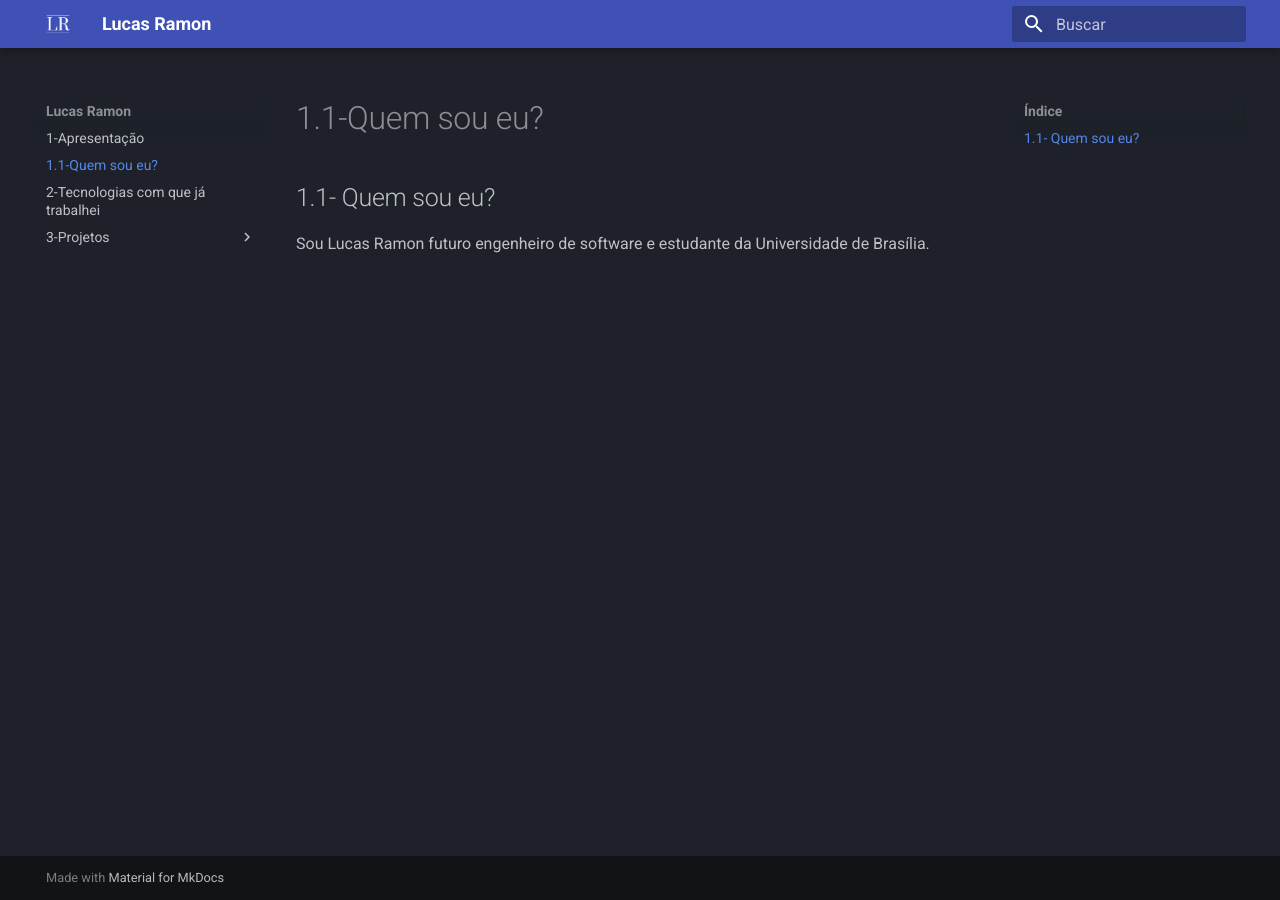
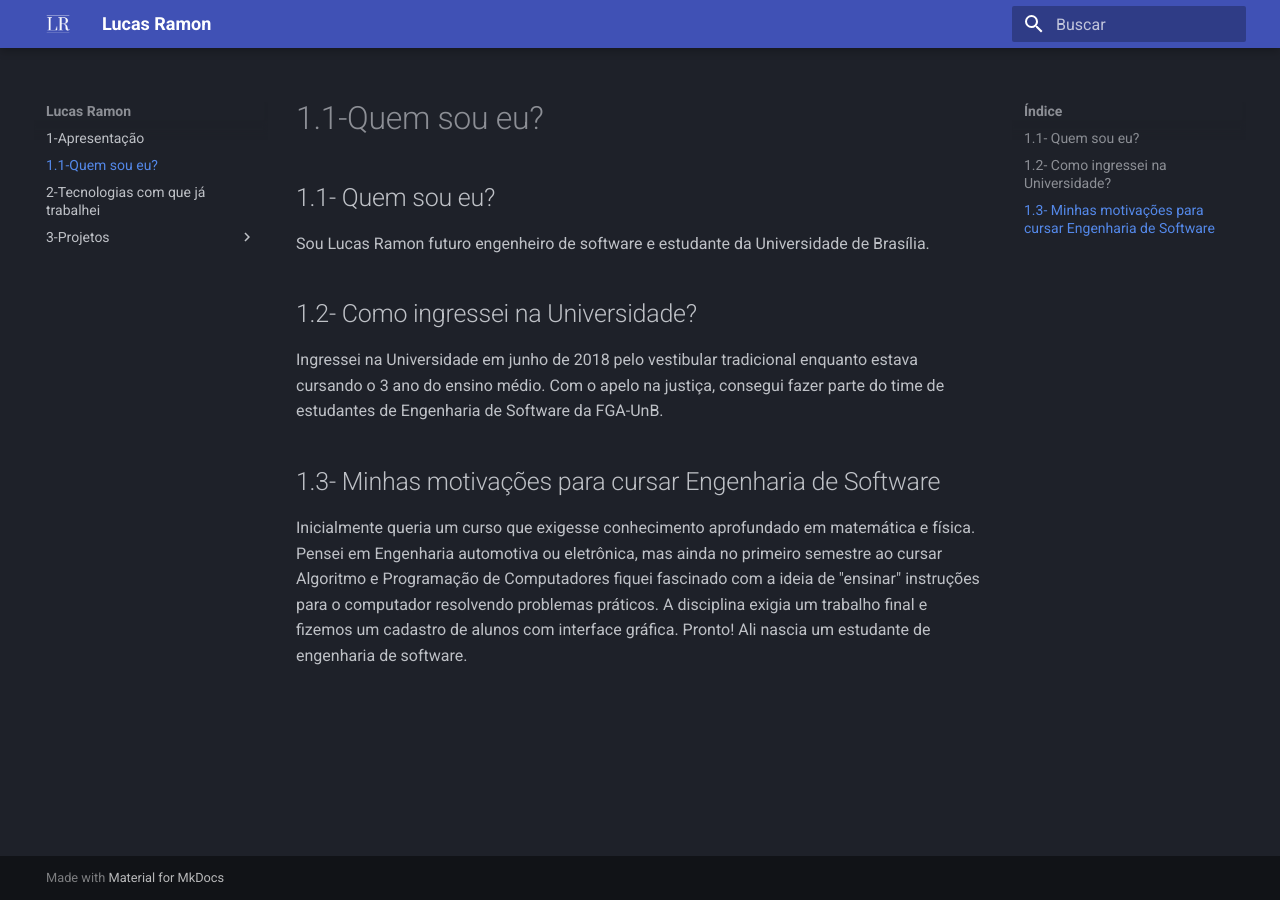
Before and after one commit to lramon2001/lramon2001.github.io, an MkDocs documentation site: the page built from docs/qseu.md, in a window 1280 px wide. Built offline with MkDocs 1.6.1 and Material for MkDocs 9.7.7, drawn with Linux system fonts in a browser that asks for light colours.

Commit message:
Update qseu.md

```diff
--- a/docs/qseu.md
+++ b/docs/qseu.md
@@ -1,2 +1,10 @@
 ## 1.1- Quem sou eu?
 Sou Lucas Ramon futuro engenheiro de software e estudante da Universidade de Brasília.
+
+## 1.2- Como ingressei na Universidade?
+
+Ingressei na Universidade em junho de 2018 pelo vestibular tradicional enquanto estava cursando o 3 ano do ensino médio. Com o apelo na justiça, consegui fazer parte do time de estudantes de Engenharia de Software da FGA-UnB.
+
+## 1.3- Minhas motivações para cursar Engenharia de Software
+
+Inicialmente queria um curso que exigesse conhecimento aprofundado em matemática e física. Pensei em Engenharia automotiva ou eletrônica, mas ainda no primeiro semestre ao cursar Algoritmo e Programação de Computadores fiquei fascinado com a ideia de "ensinar" instruções para o computador resolvendo problemas práticos. A disciplina exigia um trabalho final e fizemos um cadastro de alunos com interface gráfica. Pronto! Ali nascia um estudante de engenharia de software.
```
